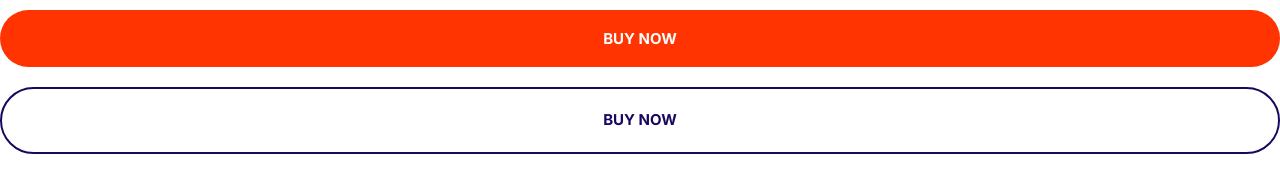
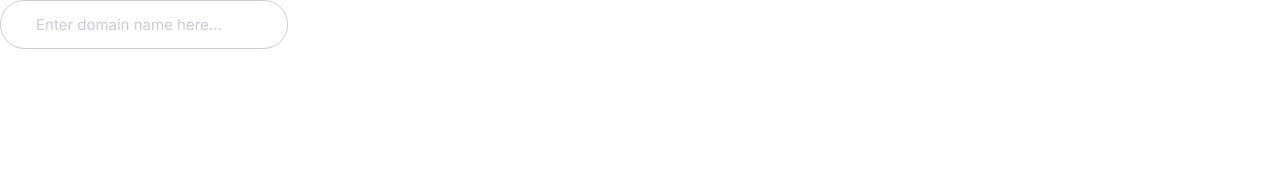
Before and after one commit to amir-es-dev/Moshify, a plain HTML site: page index.html in a window 1280 px wide. Drawn offline with Linux system fonts and the light colour scheme.

Commit message:
Build input component

```diff
--- a/css/styles.css
+++ b/css/styles.css
@@ -180,16 +180,16 @@ a {
 /* Buttons */
 
 .btn {
+  border-radius: 40px;
+  border: 0;
+  cursor: pointer;
   font-size: 1.8rem;
-  border: 0;
-  border-radius: 40px;
+  font-weight: 600;
+  margin: 1rem 0;
   padding: 2rem 3rem;
+  text-align: center;
   text-transform: uppercase;
-  font-weight: 600;
   white-space: nowrap;
-  cursor: pointer;
-  text-align: center;
-  margin: 1rem 0;
 }
 
 .btn--primary {
@@ -240,3 +240,24 @@ a {
     font-size: 1.5rem;
   }
 }
+
+/* Inputs */
+
+.input {
+  border-radius: 30px;
+  border: 1px solid #ccc;
+  color: var(--color-headings);
+  font-size: 2rem;
+  outline: 0;
+  padding: 1.5rem 3.5rem;
+}
+
+::placeholder {
+  color: #cdcbd7;
+}
+
+@media screen and (min-width: 1024px) {
+  .input {
+    font-size: 1.5rem;
+  }
+}
--- a/index.html
+++ b/index.html
@@ -8,14 +8,13 @@
     <link rel="preconnect" href="https://fonts.googleapis.com" />
     <link rel="preconnect" href="https://fonts.gstatic.com" crossorigin />
     <link
-      href="https://fonts.googleapis.com/css2?family=Inter:wght@400;700&display=swap"
+      href="https://fonts.googleapis.com/css2?family=Inter:wght@300;400;600;700&display=swap"
       rel="stylesheet"
     />
     <link rel="stylesheet" href="css/normalize.css" />
     <link rel="stylesheet" href="css/styles.css" />
   </head>
   <body>
-    <button class="btn btn--accent btn--block">buy now</button>
-    <a href="#" class="btn btn--outline btn--block">buy now</a>
+    <input type="text" class="input" placeholder="Enter domain name here..." />
   </body>
 </html>
```
Also changed, not shown: components/input.html (added, +1 -0 lines).
